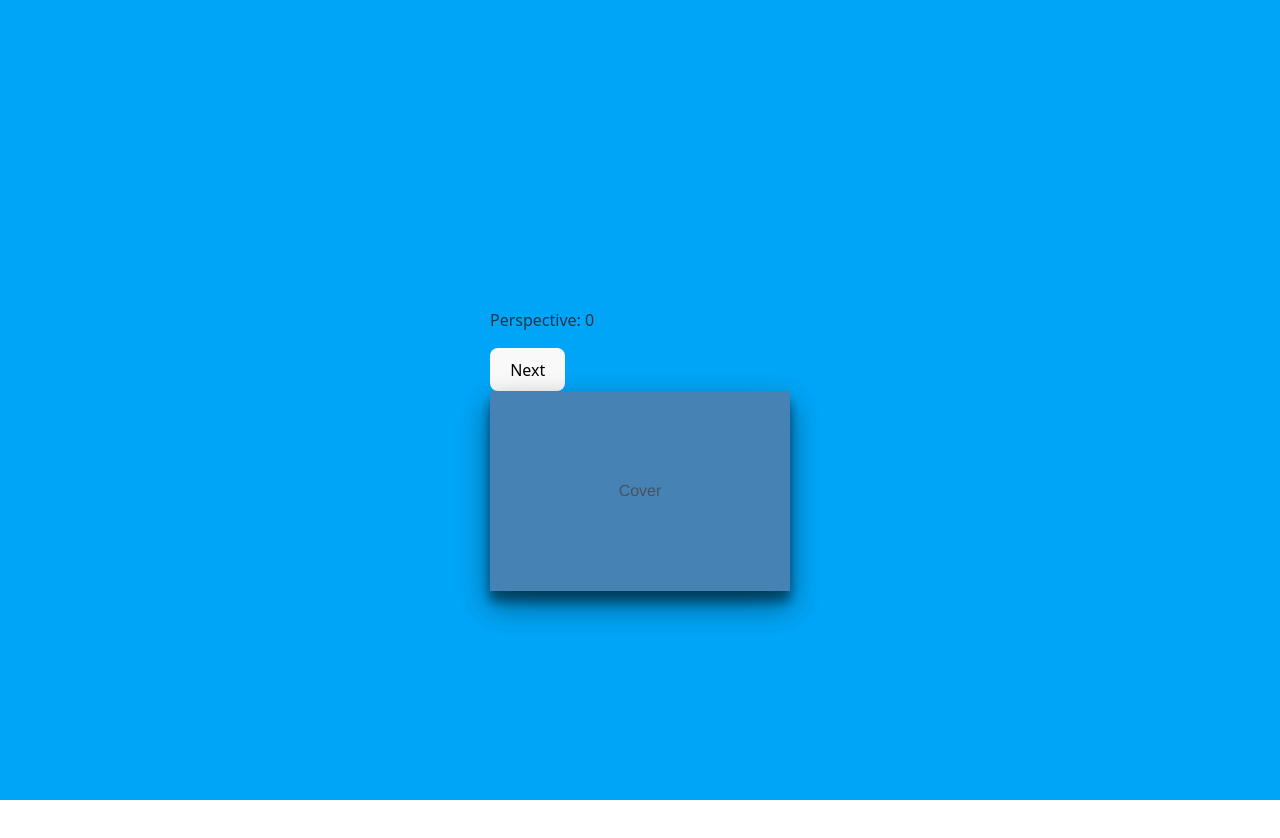
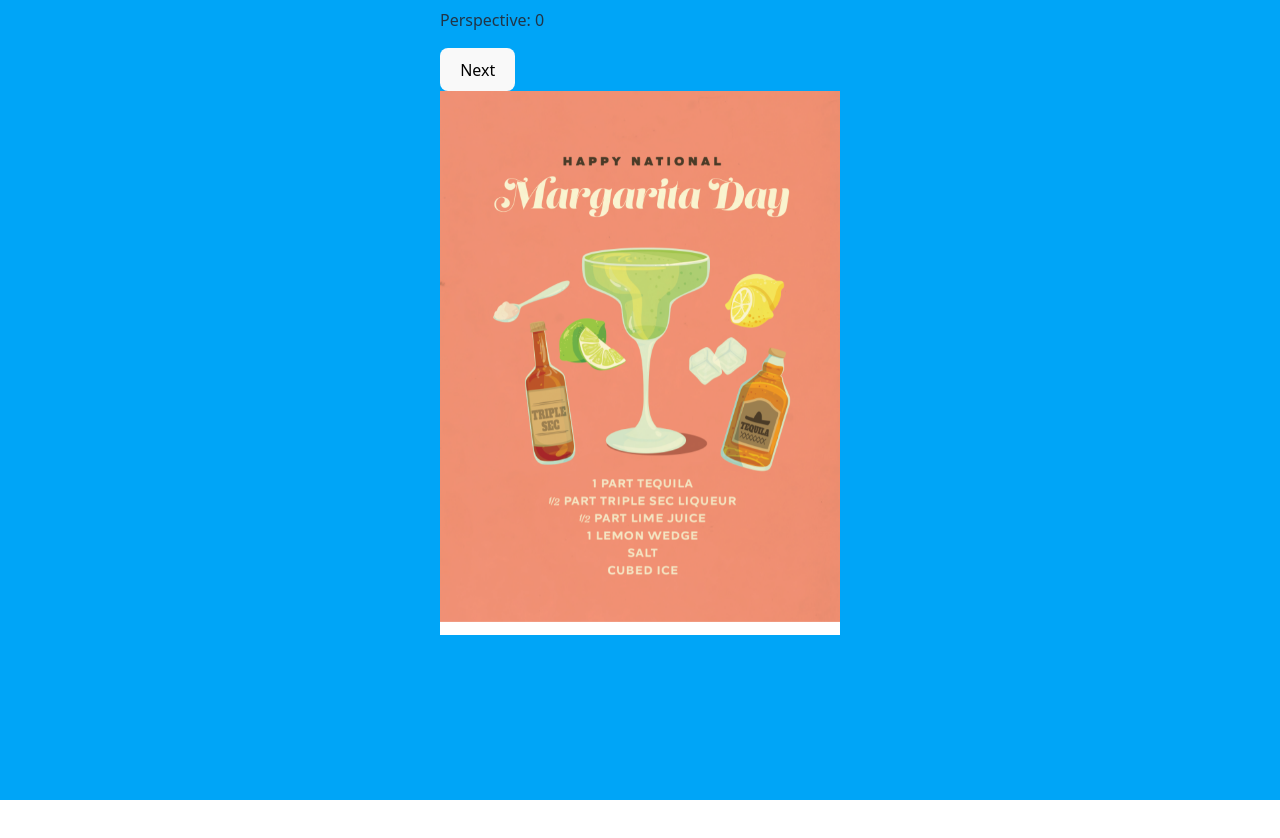
Before and after one commit to GBS-Alex/3d, a React (Vite) app: page / in a window 1280 px wide. Shown: the top 838 px of the page. Before the commit the page ends 800 px from the top, so only its background shows below. Built offline with nearby package versions, Linux system fonts and the light colour scheme.

Commit message:
use notecard images for surfaces

```diff
--- a/src/App.css
+++ b/src/App.css
@@ -41,8 +41,8 @@ body {
 	align-items: center;
 }
 .container {
-	width: 300px;
-	height: 200px;
+	width: 400px;
+	height: 800px;
 	padding: 0;
 	margin: 0;
 	position: relative;
@@ -54,19 +54,19 @@ body {
 	height: 100%;
 	position: absolute;
 	transform-style: preserve-3d;
-	transition: transform 0.75s cubic-bezier(0.175, 0.885, 0.32, 1);
+	transition: transform .5s cubic-bezier(0.25, 0.46, 0.45, 0.94);
 	cursor: pointer;
 	transform-origin: left;
-	box-shadow: rgba(0, 0, 0, 0.25) 0px 14px 28px, rgba(0, 0, 0, 0.22) 0px 10px 10px;
+	/* box-shadow: rgba(0, 0, 0, 0.25) 0px 14px 28px, rgba(0, 0, 0, 0.22) 0px 10px 10px; */
 	}
 
 .card div {
-	position: absolute;
+	background-color: "white";
 	width: 100%;
 	height: 100%;
+	position: absolute;
 	-webkit-backface-visibility: hidden;
 	backface-visibility: hidden;
-	background: #fff;
 	display: -ms-flexbox;
 	display: box;
 	display: flex;
@@ -76,7 +76,27 @@ body {
 	align-items: center;
 	font: 16px/1.5 "Helvetica Neue", Helvetica, Arial, sans-serif;
 	-webkit-font-smoothing: antialiased;
-	color: #47525d;
+}
+
+.card .back {
+	background-color: "white";
+}
+
+.card > img {
+	max-width: 100%;
+	max-height: 100%;
+	position: absolute;
+	-webkit-backface-visibility: hidden;
+	backface-visibility: hidden;
+	display: -ms-flexbox;
+	display: box;
+	display: flex;
+	-o-box-pack: center;
+	justify-content: center;
+	-o-box-align: center;
+	align-items: center;
+	font: 16px/1.5 "Helvetica Neue", Helvetica, Arial, sans-serif;
+	-webkit-font-smoothing: antialiased;
 }
 .card .back {
 	transform: rotateY(-180deg);
@@ -113,11 +133,11 @@ body {
 }
 
 .card.perspective0.from-perspective2 {
-	animation: mainCard2to0 0.75s cubic-bezier(0.175, 0.885, 0.32, 1);
+	animation: mainCard2to0 .5s cubic-bezier(0.25, 0.46, 0.45, 0.94);
 }
 
 .backCard.perspective0.from-perspective2 {
-	animation: backCard2to0 0.75s cubic-bezier(0.175, 0.885, 0.32, 1);
+	animation: backCard2to0 .5s cubic-bezier(0.25, 0.46, 0.45, 0.94);
 }
 
 .card.perspective0:not(.from-perspective2) {
--- a/src/App.tsx
+++ b/src/App.tsx
@@ -1,8 +1,9 @@
 import "./App.css";
 import { useState } from "react";
-// import vInside from "./assets/vInside.png";
-// import vCover from "./assets/vCover.png";
-// import vBack from "./assets/vBack.png";
+import vInside from "./assets/vInside.png";
+import vInsideBlank from "./assets/vInsideBlank.png";
+import vCover from "./assets/vCover.png";
+import vBack from "./assets/vBack.png";
 // import hInside from "./assets/hInside.png";
 // import hCover from "./assets/hCover.png";
 // import hBack from "./assets/hBack.png";
@@ -14,7 +15,6 @@ function App() {
 	function nextPerspective() {
 		setPerspective((prevState) => {
 			setPreviousPerspective(prevState);
-
 			return prevState === 2 ? 0 : prevState + 1;
 		});
 	}
@@ -31,23 +31,15 @@ function App() {
 				className={`card perspective${perspective} ${
 					isTransitioningFrom2to0 ? "from-perspective2" : ""
 				}`}>
-				<div style={{ backgroundColor: "steelblue" }} className="front">
-					Cover
-				</div>
-				<div style={{ backgroundColor: "green" }} className="back">
-					Left Inside
-				</div>
+				<img src={vCover} className="front" />
+				<img src={vInsideBlank} className="back" />
 			</div>
 			<div
 				className={`backCard card perspective${perspective} ${
 					isTransitioningFrom2to0 ? "from-perspective2" : ""
 				}`}>
-				<div style={{ backgroundColor: "tomato" }} className="front">
-					Right Inside
-				</div>
-				<div style={{ backgroundColor: "goldenrod" }} className="back">
-					Back
-				</div>
+				<img src={vInside} className="front" />
+				<img src={vBack} className="back" />
 			</div>
 		</div>
 	);
```
Also changed, not shown: src/assets/vInsideBlank.png (added).
